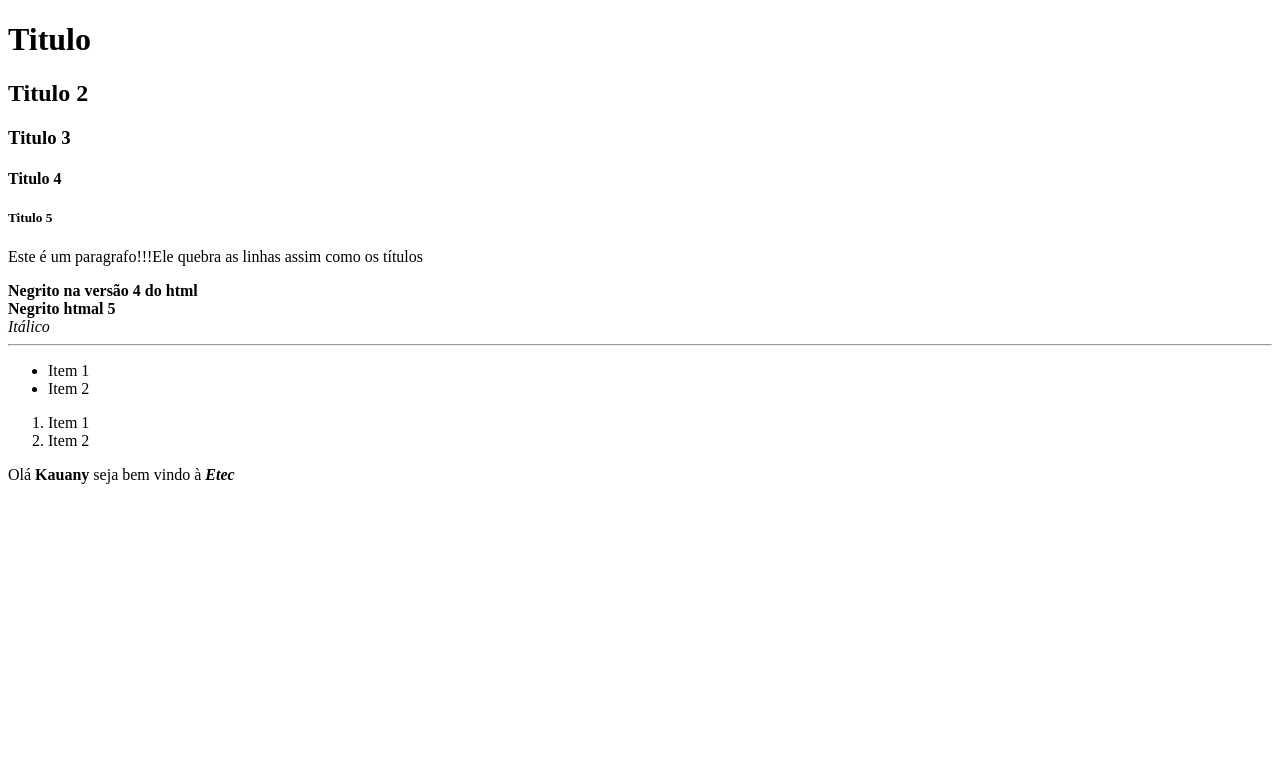
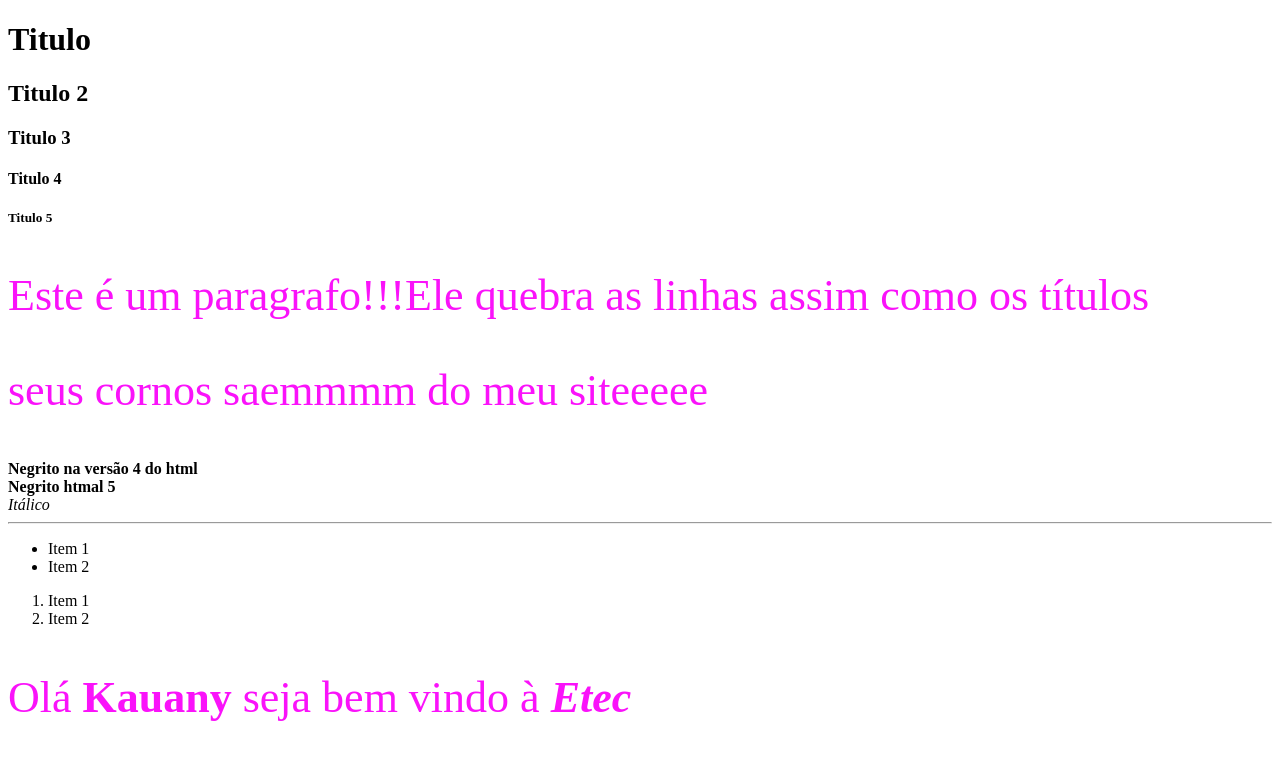
Before and after one commit to limakauany2004/AulaPWI, a plain HTML site: page Aula200220/index.html in a window 1280 px wide. Drawn offline with Linux system fonts and the light colour scheme.

Commit message:
Adicionado CSS

```diff
--- a/Aula200220/index.html
+++ b/Aula200220/index.html
@@ -2,6 +2,16 @@
 <hdml>
     <head>
         <title>Minha primeeira página</title>
+
+        <style>
+            p{
+                color :#fa12fa;
+                font-size:33pt;
+                font-weight: bolt;
+            }
+           strong
+           text-transform: uppercase;
+        </style>
     </head>
     <bory>
         <h1>Titulo</h1>
@@ -11,7 +21,7 @@
         <h5>Titulo 5</h5>
 
         <p>Este é um paragrafo!!!Ele quebra as linhas assim como os títulos</p>
-
+        <P>seus cornos saemmmm do meu siteeeee</P>
          <b>Negrito na versão 4 do html</b>
         <br /> <!-- BR quebra linha, isso é um comentário, não aparece -->
         <strong> Negrito htmal 5 </strong> <!-- não quebra linha -->
```
